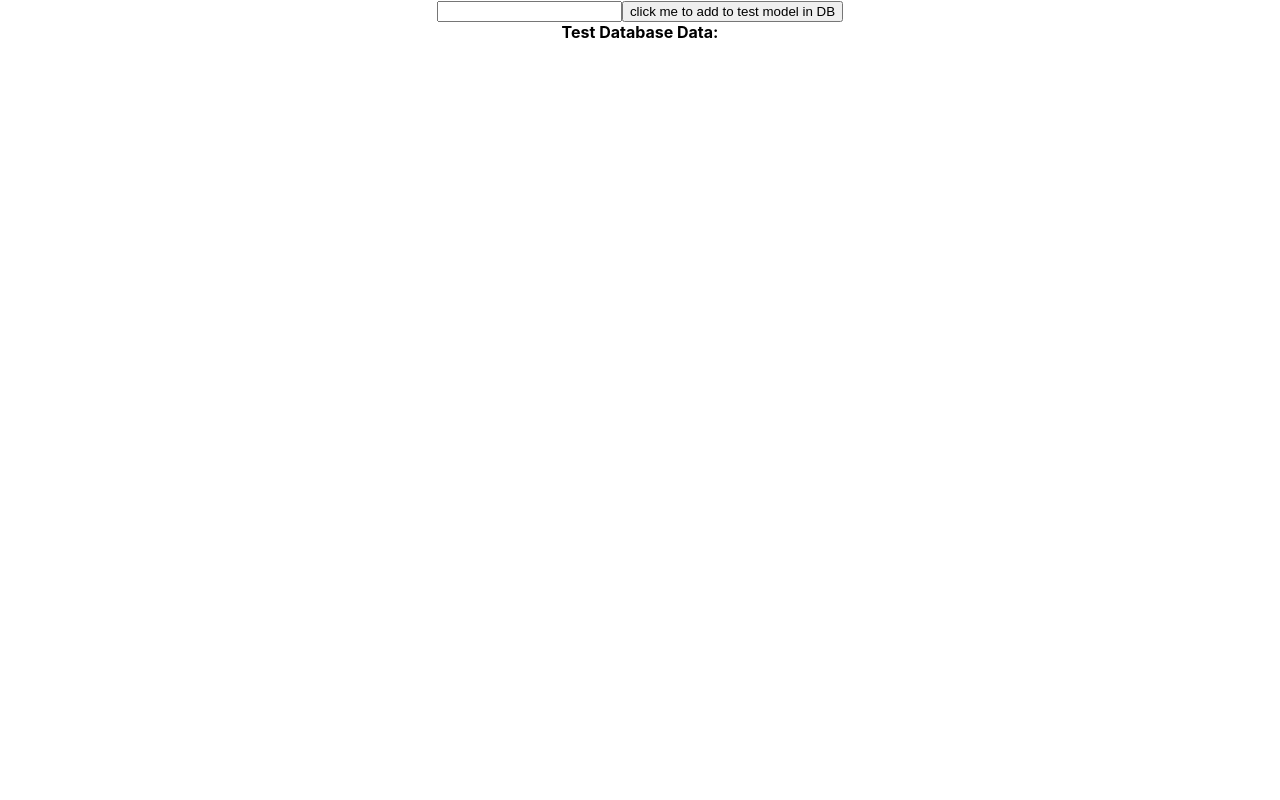
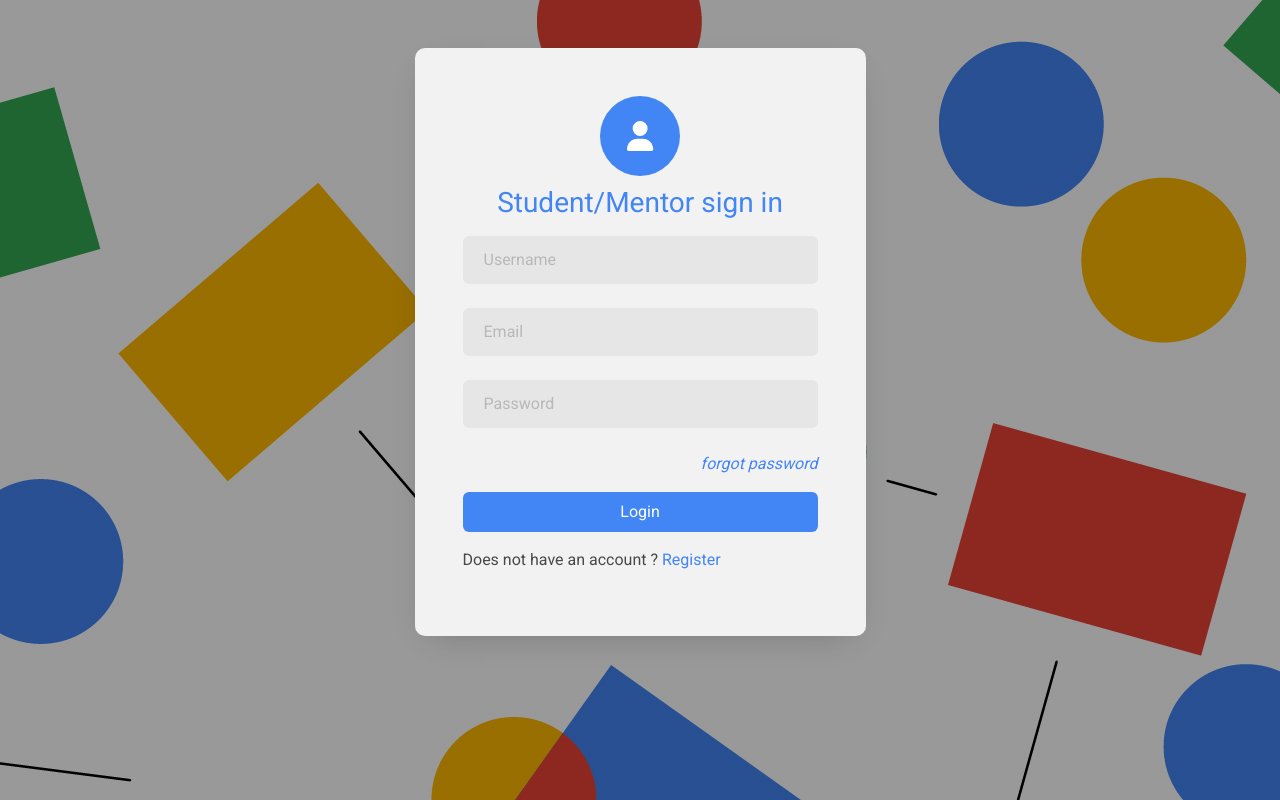
Before and after one commit to UTSCCSCC01/finalprojectw22-GDSC2.0, a React (Create React App) app in the folder frontend/: page / in a window 1280 px wide. Built offline with nearby package versions, Linux system fonts and the light colour scheme; no server answers.

Commit message:
login initial push
open to any changes or feedback. Inserted login data is stored in FormValues located in Login.js

```diff
--- a/frontend/src/App.js
+++ b/frontend/src/App.js
@@ -1,6 +1,7 @@
 import "./App.css";
 import { useEffect, useState } from "react";
 import axios from "axios";
+import Login from "./components/Login"
 
 const App = () => {
   const [test, setTest] = useState("");
@@ -30,7 +31,8 @@ const App = () => {
 
   return (
     <div className="App">
-      <input
+      <Login />
+      {/* <input
         onChange={(event) => setInput(event.target.value)}
         type="text"
         id="test"
@@ -43,7 +45,7 @@ const App = () => {
       <div>
         <b>Test Database Data: </b>
         {test}
-      </div>
+      </div> */}
     </div>
   );
 };
--- /dev/null
+++ b/frontend/src/components/Login.css
@@ -0,0 +1,80 @@
+@import url('https://fonts.googleapis.com/css2?family=Roboto&display=swap');
+body {
+    font-family: Roboto, 'Times New Roman', Times, serif;
+    background-image: linear-gradient(rgba(0,0,0,0.4),rgba(0,0,0,0.4)), url('../images/background.jpg');
+}
+
+.login-wrap {
+    background: #f2f2f2;
+    border-radius: 10px;
+    box-shadow: 0px 10px 34px -15px rgb(0 0 0 / 24%);
+}
+.login-wrap .user-icon {
+    width: 80px;
+    height: 80px;
+    background: #4285f4;
+    border-radius: 50%;
+    font-size: 30px;
+    margin: 0 auto;
+    margin-bottom: 10px;
+    color: #fff;
+    display: flex;
+    align-items: center;
+    justify-content: center;
+}
+
+.login-wrap h3 {
+    color: #4285f4;
+}
+
+.login-wrap .form-group {
+    margin-bottom: 1.5rem;
+}
+.login-wrap .form-control {
+    height: 48px;
+    background: rgba(0, 0, 0, 0.05);
+    color: #000;
+    font-size: 16px;
+    box-shadow: none;
+    border: 1px solid transparent !important;
+    padding-left: 20px;
+    padding-right: 20px;
+    color: #454c52;
+    transition: all 0.2s ease-in-out;
+}
+.login-wrap .form-control::placeholder {
+    color: rgba(0, 0, 0, 0.2);
+}
+.login-wrap .form-control:focus {
+    border-color: none;
+    background: rgba(0, 0, 0, 0.07);
+}
+.login-wrap .login-btn {
+    background: #4285f4;
+    border: none;
+}
+
+
+.login-wrap .register-link {
+    text-align: left;
+    color:rgba(0, 0, 0, 0.7);
+}
+
+.login-wrap .register-link a {
+    text-decoration: none;
+    color:#4285f4;
+}
+
+.login-wrap .field-error {
+    text-align: left;
+}
+
+.login-wrap .forgot-password {
+    text-align: right;
+    margin-bottom: 1rem;
+}
+
+.login-wrap .forgot-password a {
+    text-decoration: none;
+    color: #4285f4;
+}
--- /dev/null
+++ b/frontend/src/components/Login.js
@@ -0,0 +1,84 @@
+import React, { useState, useEffect } from 'react'
+import "bootstrap/dist/css/bootstrap.min.css"
+import "./Login.css"
+import { FontAwesomeIcon } from "@fortawesome/react-fontawesome"
+import { faUser } from "@fortawesome/free-solid-svg-icons"
+
+const Login = () => {
+    const initialValues = { username: "", email: "", password: "" }
+    const [formValues, setFormValues] = useState(initialValues)
+    const [formErrors, setFormErrors] = useState({})
+    const [isSubmit, setIsSubmit] = useState(false)
+
+    const handleChange = (e) => {
+        const { name, value } = e.target
+        setFormValues({ ...formValues, [name]: value })
+    }
+
+    const handleSubmit = (e) => {
+        e.preventDefault()
+        setFormErrors(validate(formValues))
+        setIsSubmit(true)
+
+        if (Object.keys(formErrors).length === 0 && isSubmit) {
+            console.log(formValues)
+        }
+    }
+
+    const validate = (values) => {
+        const errors = {}
+        const regex = /^[^\s@]+@[^\s@]+\.[^\s@]{2,}$/i
+
+        if (!values.username) {
+            errors.username = "Username is required"
+        }
+        if (!values.email) {
+            errors.email = "Email is required"
+        }else if(!regex.test(values.email)) {
+            errors.email = "Invalid email format"
+        }
+        if (!values.password) {
+            errors.password = "Password is required"
+        }else if(values.password.length < 4) {
+            errors.password = "Password must be more than 4 characters"
+        }
+        return errors
+    }
+    return (
+        <>
+            <div className="container my-5">
+                <div className="row justify-content-center">
+                    <div className="col-lg-5 col-md-7 col-sm-12">
+                        <div className="login-wrap p-5">
+                            <div className="user-icon text-center">
+                                <FontAwesomeIcon icon={faUser}></FontAwesomeIcon>
+                            </div>
+                            <h3 className="my-2 text-center">Student/Mentor sign in</h3>
+                            <form className="mt-3" onSubmit={handleSubmit} >
+                                <div className="form-group">
+                                    <input type="text" name="username" className="form-control rounded-left" placeholder="Username" value={formValues.username} onChange={handleChange} />
+                                    <p className="text-danger field-error">{formErrors.username}</p>
+                                </div>
+                                <div className="form-group">
+                                    <input type="text" name="email" className="form-control rounded-left" placeholder="Email" value={formValues.email} onChange={handleChange} />
+                                    <p className="text-danger field-error">{formErrors.email}</p>
+                                </div>
+                                <div className="form-group">
+                                    <input type="password" name="password" className="form-control rounded-left" placeholder="Password" value={formValues.password} onChange={handleChange} />
+                                    <p className="text-danger field-error">{formErrors.password}</p>
+                                </div>
+                                <div className="forgot-password">
+                                    <a href="#"><i>forgot password</i></a>
+                                </div>
+                                <button type="submit" className="btn btn-primary rounded w-100 p-2 login-btn">Login</button>
+                                <p className="register-link mt-3">Does not have an account ? <span><a href="#">Register</a></span></p>
+                            </form>
+                        </div>
+                    </div>
+                </div>
+            </div>
+        </>
+    )
+};
+
+export default Login;
```
Also changed, not shown: frontend/src/images/background.jpg (added).
